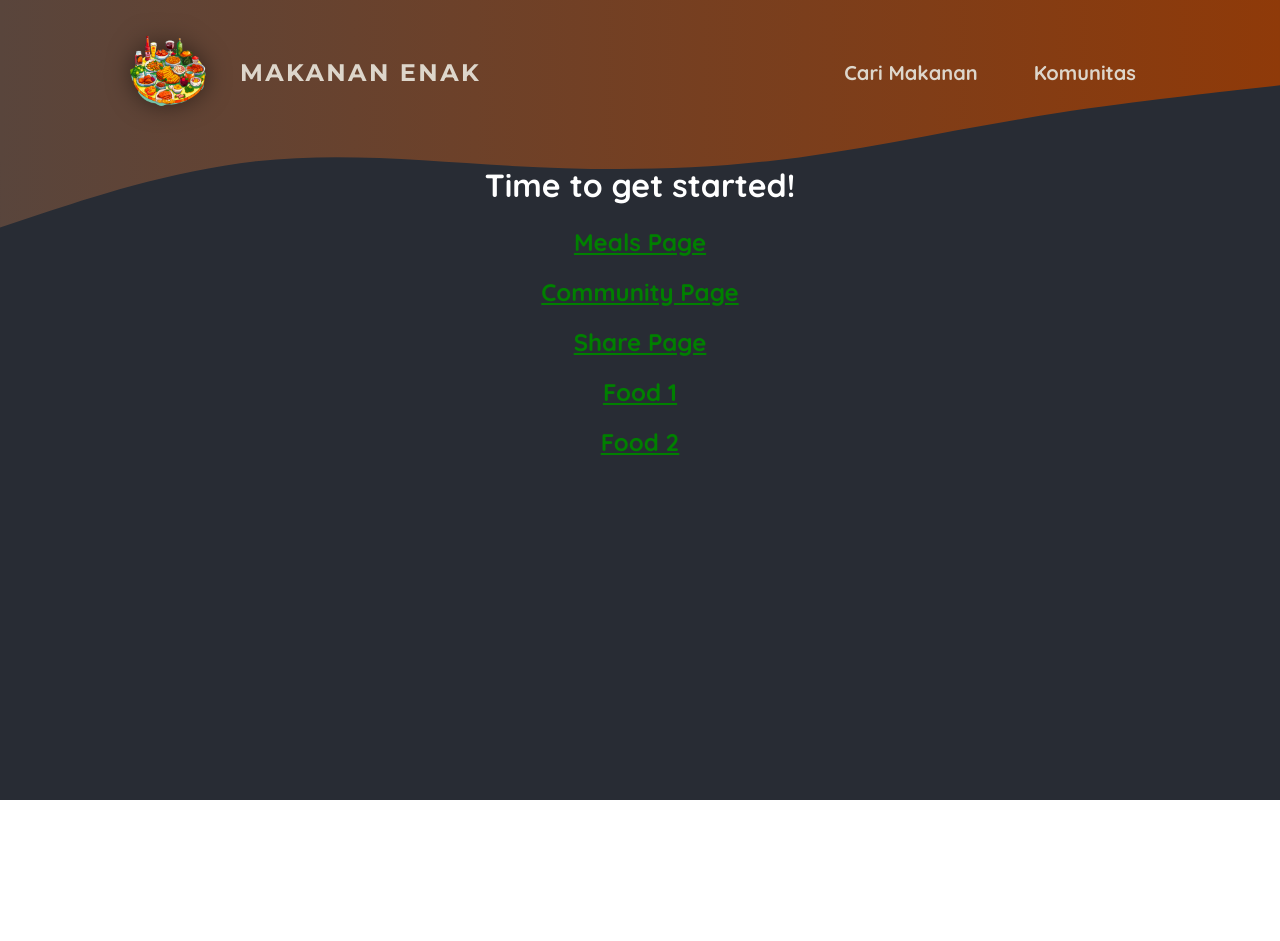
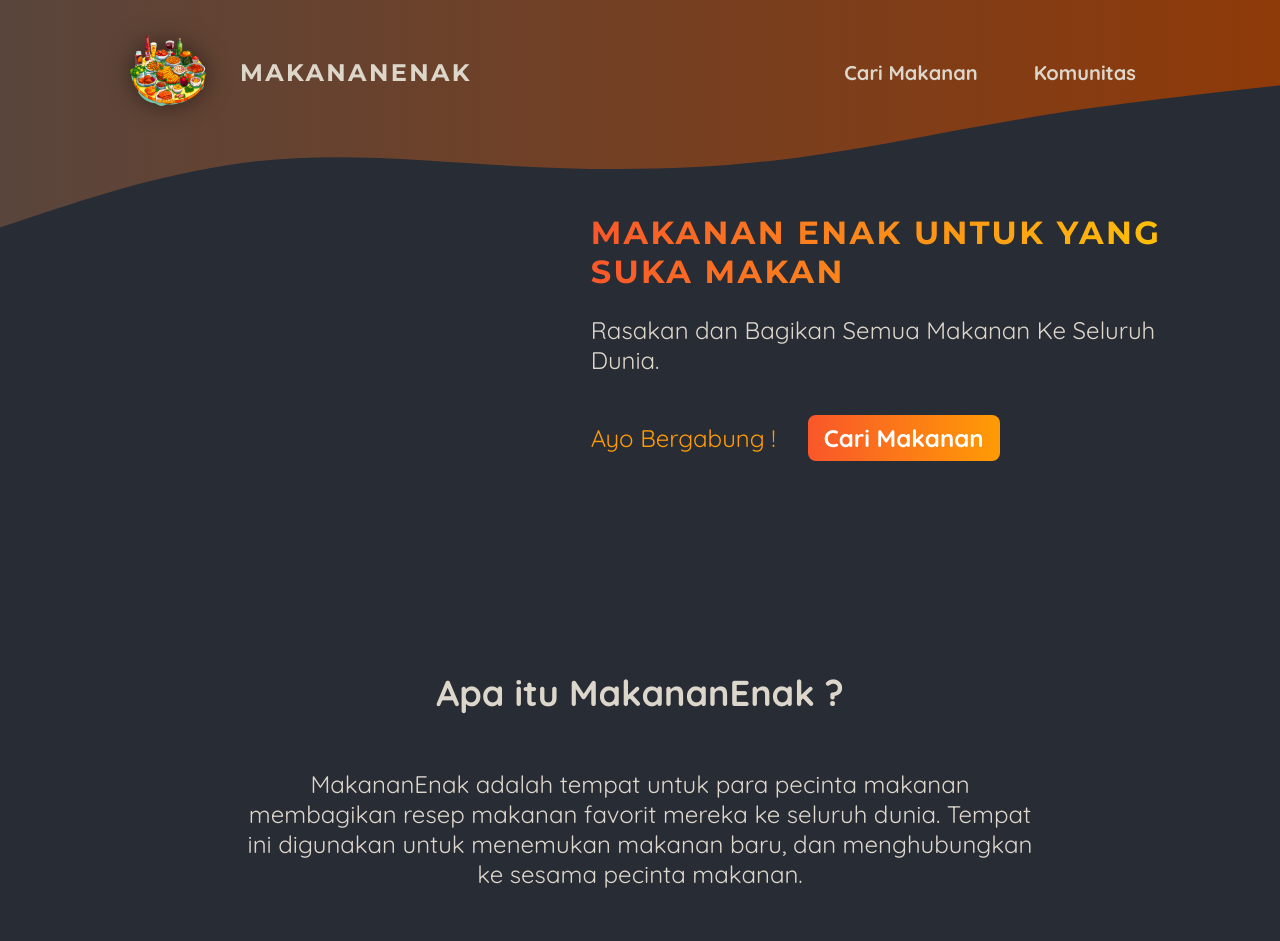
Before and after one commit to masariuman/foodiesApp, a Next.js app: page / in a window 1280 px wide. Shown: the top 941 px of the page. Before the commit the page ends 800 px from the top, so only its background shows below. Built offline with nearby package versions, Linux system fonts and the light colour scheme.

Commit message:
Landing Page

```diff
--- a/app/globals.css
+++ b/app/globals.css
@@ -11,21 +11,6 @@ html {
 body {
   margin: 0;
   background: radial-gradient(#282c34, #282c34);
-}
-
-.header-background {
-  position: absolute;
-  width: 100%;
-  height: 320px;
-  top: 0;
-  left: 0;
-  z-index: -1;
-}
-
-svg {
-  display: block;
-  width: 100%;
-  height: auto;
 }
 
 .not-found,
--- a/app/layout.jsx
+++ b/app/layout.jsx
@@ -1,35 +1,15 @@
 import './globals.css';
-import MainHeader from './layout/header';
+import MainHeader from './layout/main-header/header';
 
 export const metadata = {
-  title: 'NextLevel Food',
-  description: 'Delicious meals, shared by a food-loving community.',
+  title: 'MakananEnak',
+  description: 'Makanan Enak, yang dibagikan Oleh Komunitas Pecinta Makanan.',
 };
 
 export default function RootLayout({ children }) {
   return (
     <html lang="en">
       <body>
-        <div className="header-background">
-          <svg xmlns="http://www.w3.org/2000/svg" viewBox="0 0 1440 320">
-            <defs>
-              <linearGradient id="gradient" x1="0%" y1="0%" x2="100%" y2="0%">
-                <stop
-                  offset="0%"
-                  style={{ stopColor: '#59453c', stopOpacity: '1' }}
-                />
-                <stop
-                  offset="100%"
-                  style={{ stopColor: '#8f3a09', stopOpacity: '1' }}
-                />
-              </linearGradient>
-            </defs>
-            <path
-              fill="url(#gradient)"
-              d="M0,256L48,240C96,224,192,192,288,181.3C384,171,480,181,576,186.7C672,192,768,192,864,181.3C960,171,1056,149,1152,133.3C1248,117,1344,107,1392,101.3L1440,96L1440,0L1392,0C1344,0,1248,0,1152,0C1056,0,960,0,864,0C768,0,672,0,576,0C480,0,384,0,288,0C192,0,96,0,48,0L0,0Z"
-            ></path>
-          </svg>
-        </div>
 
         <MainHeader />
         {children}
--- a/app/layout/header.jsx
+++ /dev/null
@@ -1,26 +0,0 @@
-import Link from "next/link";
-
-import logoImg from '@/assets/logo.png';
-import classes from './main-header.module.css';
-
-export default function MainHeader() {
-  return (
-    <header className={classes.header}>
-      <Link className={classes.logo} href="/">
-        <img src={logoImg.src} alt="A Plate With Food on it" />
-        Makanan Enak
-      </Link>
-
-      <nav className={classes.nav}>
-        <ul>
-          <li>
-            <Link href="/meals">Cari Makanan</Link>
-          </li>
-          <li>
-            <Link href="/community">Komunitas</Link>
-          </li>
-        </ul>
-      </nav>
-    </header>
-  )
-}
--- /dev/null
+++ b/app/layout/images/image-slideshow.module.css
@@ -0,0 +1,26 @@
+.slideshow {
+  position: relative;
+  width: 100%;
+  height: 100%;
+  border-radius: 8px;
+  overflow: hidden;
+  box-shadow: 0 0 0.5rem rgba(0, 0, 0, 0.5);
+}
+
+.slideshow img {
+  width: 100%;
+  height: 100%;
+  object-fit: cover;
+  position: absolute;
+  top: 0;
+  left: 0;
+  opacity: 0;
+  transform: scale(1.1) translateX(-1rem) rotate(-5deg);
+  transition: all 0.5s ease-in-out;
+}
+
+.slideshow .active {
+  z-index: 1;
+  opacity: 1;
+  transform: scale(1) translateX(0) rotate(0);
+}
--- /dev/null
+++ b/app/layout/main-header/header.jsx
@@ -0,0 +1,31 @@
+import Link from "next/link";
+
+import MainHeaderBackground from "./main-header-background";
+import logoImg from '@/assets/logo.png';
+import classes from './main-header.module.css';
+import Image from "next/image";
+
+export default function MainHeader() {
+  return (
+    <>
+      <MainHeaderBackground />
+      <header className={classes.header}>
+        <Link className={classes.logo} href="/">
+          <Image src={logoImg} alt="A Plate With Food on it" priority />
+          MakananEnak
+        </Link>
+
+        <nav className={classes.nav}>
+          <ul>
+            <li>
+              <Link href="/meals">Cari Makanan</Link>
+            </li>
+            <li>
+              <Link href="/community">Komunitas</Link>
+            </li>
+          </ul>
+        </nav>
+      </header>
+    </>
+  )
+}
--- /dev/null
+++ b/app/layout/main-header/main-header-background.jsx
@@ -0,0 +1,26 @@
+import classes from './main-header-background.module.css'
+
+export default function MainHeaderBackground() {
+  return (
+    <div className={classes['header-background']}>
+      <svg xmlns="http://www.w3.org/2000/svg" viewBox="0 0 1440 320">
+        <defs>
+          <linearGradient id="gradient" x1="0%" y1="0%" x2="100%" y2="0%">
+            <stop
+              offset="0%"
+              style={{ stopColor: '#59453c', stopOpacity: '1' }}
+            />
+            <stop
+              offset="100%"
+              style={{ stopColor: '#8f3a09', stopOpacity: '1' }}
+            />
+          </linearGradient>
+        </defs>
+        <path
+          fill="url(#gradient)"
+          d="M0,256L48,240C96,224,192,192,288,181.3C384,171,480,181,576,186.7C672,192,768,192,864,181.3C960,171,1056,149,1152,133.3C1248,117,1344,107,1392,101.3L1440,96L1440,0L1392,0C1344,0,1248,0,1152,0C1056,0,960,0,864,0C768,0,672,0,576,0C480,0,384,0,288,0C192,0,96,0,48,0L0,0Z"
+        ></path>
+      </svg>
+    </div>
+  )
+}
--- /dev/null
+++ b/app/layout/main-header/main-header-background.module.css
@@ -0,0 +1,14 @@
+.header-background {
+  position: absolute;
+  width: 100%;
+  height: 320px;
+  top: 0;
+  left: 0;
+  z-index: -1;
+}
+
+.header-background svg {
+  display: block;
+  width: 100%;
+  height: auto;
+}
--- a/app/page.jsx
+++ b/app/page.jsx
@@ -1,26 +1,44 @@
-import Link from "next/link";
+import Link from 'next/link';
+
+import classes from './page.module.css';
 
 export default function Home() {
   return (
-    <main>
-      <h1 style={{ color: 'white', textAlign: 'center' }}>
-        Time to get started!
-      </h1>
-      <h2 style={{ color: 'white', textAlign: 'center' }}>
-        <Link href="/meals" style={{ color: 'green', textAlign: 'center' }}>Meals Page</Link>
-      </h2>
-      <h2 style={{ color: 'white', textAlign: 'center' }}>
-        <Link href="/meals/community" style={{ color: 'green', textAlign: 'center' }}>Community Page</Link>
-      </h2>
-      <h2 style={{ color: 'white', textAlign: 'center' }}>
-        <Link href="/meals/share" style={{ color: 'green', textAlign: 'center' }}>Share Page</Link>
-      </h2>
-      <h2 style={{ color: 'white', textAlign: 'center' }}>
-        <Link href="/meals/food1" style={{ color: 'green', textAlign: 'center' }}>Food 1</Link>
-      </h2>
-      <h2 style={{ color: 'white', textAlign: 'center' }}>
-        <Link href="/meals/food2" style={{ color: 'green', textAlign: 'center' }}>Food 2</Link>
-      </h2>
-    </main>
+    <>
+      <header className={classes.header}>
+        <div className={classes.slideshow}></div>
+        <div>
+          <div className={classes.hero}>
+            <h1>Makanan Enak Untuk Yang Suka Makan</h1>
+            <p>Rasakan dan Bagikan Semua Makanan Ke Seluruh Dunia.</p>
+          </div>
+          <div className={classes.cta}>
+            <Link href="/community">Ayo Bergabung !</Link>
+            <Link href="/meals">Cari Makanan</Link>
+          </div>
+        </div>
+      </header>
+      <main>
+        <section className={classes.section}>
+          <h2>Apa itu MakananEnak ?</h2>
+          <p>
+            MakananEnak adalah tempat untuk para pecinta makanan membagikan resep makanan favorit mereka ke seluruh dunia. Tempat ini digunakan untuk menemukan makanan baru, dan menghubungkan ke sesama pecinta makanan.
+          </p>
+          <p>
+            Makanan MakananEnak adalah tempat untuk berbagi sesama pecinta makanan enak dari seluruh dunia.
+          </p>
+        </section>
+
+        <section className={classes.section}>
+          <h2>Mengapa MakananEnak?</h2>
+          <p>
+            Dengan MakananEnak ini dibuat dapat menyatukan para pecinta makanan dari seluruh dunia agar saling berbagi dengan variasi resep sesuai selera para pecinta makanan yang memiliki resep tersebut agar dicoba oleh orang yang ingin merasakan makanan enak yang diberikan.
+          </p>
+          <p>
+            MakananEnak memudahkan mencari resep dari berbagai negara suku golongan dan apapun itu di seluruh dunia.
+          </p>
+        </section>
+      </main>
+    </>
   );
 }
--- /dev/null
+++ b/app/page.module.css
@@ -0,0 +1,75 @@
+.header {
+  display: flex;
+  gap: 3rem;
+  margin: 3rem auto;
+  width: 90%;
+  max-width: 75rem;
+}
+
+.slideshow {
+  width: 40rem;
+  height: 25rem;
+}
+
+.hero {
+  color: #ddd6cb;
+  font-size: 1.5rem;
+}
+
+.hero h1 {
+  font-size: 2rem;
+  font-weight: bold;
+  font-family: 'Montserrat', sans-serif;
+  letter-spacing: 0.15rem;
+  text-transform: uppercase;
+  background: linear-gradient(90deg, #f9572a, #ffc905);
+  background-clip: text;
+  -webkit-background-clip: text;
+  -webkit-text-fill-color: transparent;
+}
+
+.cta {
+  font-size: 1.5rem;
+  display: flex;
+  gap: 1rem;
+}
+
+.cta a {
+  display: inline-block;
+  margin-top: 1rem;
+  padding: 0.5rem 1rem;
+  border-radius: 0.5rem;
+  background: linear-gradient(90deg, #f9572a, #ff9b05);
+  color: #ffffff;
+  font-weight: bold;
+  text-decoration: none;
+}
+
+.cta a:hover,
+.cta a:active {
+  background: linear-gradient(90deg, #fd4715, #f9b241);
+}
+
+.cta a:first-child {
+  background: transparent;
+  font-weight: normal;
+  color: #ff9b05;
+  padding-left: 0;
+}
+
+.cta a:first-child:hover,
+.cta a:first-child:active {
+  background: transparent;
+  color: #f9b241;
+}
+
+.section {
+  display: flex;
+  flex-direction: column;
+  color: #ddd6cb;
+  font-size: 1.5rem;
+  max-width: 50rem;
+  width: 90%;
+  margin: 2rem auto;
+  text-align: center;
+}
```
Also changed, not shown: app/layout/images/image-slideshow.jsx (added, +48 -0 lines), app/layout/main-header/main-header.module.css (renamed from app/layout/main-header.module.css).
